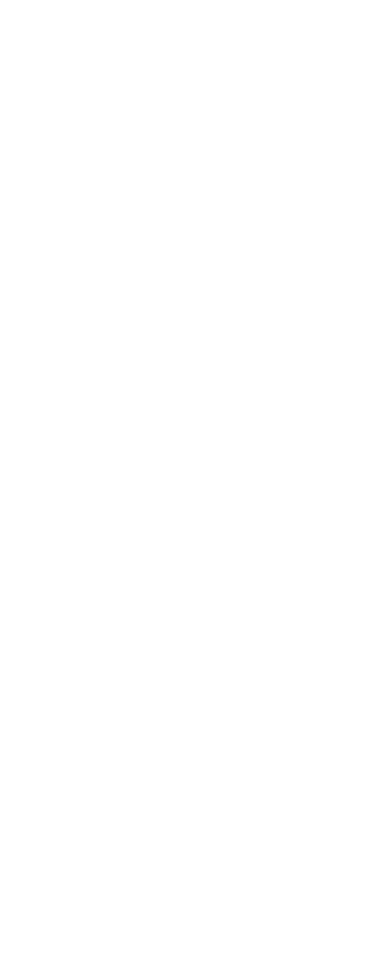
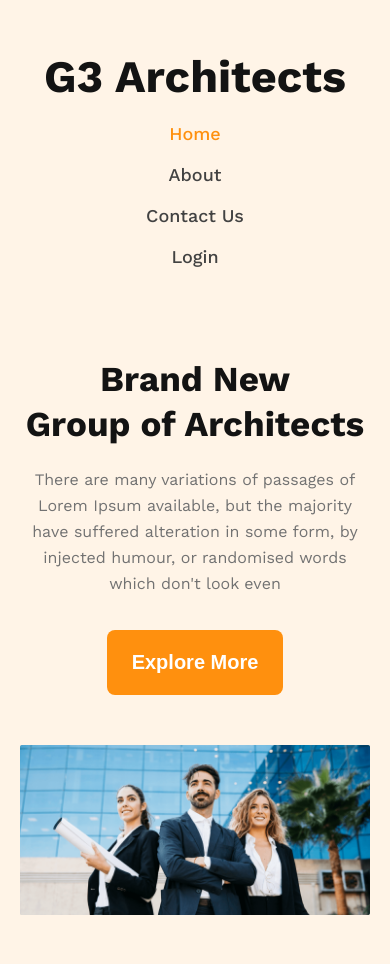
Before and after one commit to ismot-ara/assignments, a plain HTML site: page architects/index.html in a window 390 px wide. Before the commit the page ends 844 px from the top, so only its background shows below. Drawn offline with nearby package versions, Linux system fonts and the light colour scheme.

Commit message:
header complete

```diff
--- /dev/null
+++ b/architects/css/responsive.css
@@ -0,0 +1,59 @@
+/* Mobile device */
+@media screen and (max-width:576px) {
+    /* header responsive */
+    .header{
+        padding: 0 20px;
+    }
+    .menu{
+        flex-direction: column;
+    }
+    .menu, .banner, .banner-description{
+        width: 100%;
+    }
+
+    .nav ul li{
+        display: block;
+        text-align: center;
+        margin-left: 0;
+        margin-bottom: 20px;
+    }
+    .logo h1{
+        margin-bottom: 20px;
+    }
+    .banner-title {
+        font-size: 35px;
+        line-height: 45px;
+        margin: 20px 0;
+    }
+    .banner img{
+        max-width: 100%;
+    }
+
+}
+/* tab device */
+@media screen and (min-width:577px) and (max-width:992px) {
+    /* header responsive */
+    .header{
+        padding: 0 20px;
+    }
+    .menu, .banner, .banner-description{
+        width: 100%;
+    }
+    .menu{
+        padding: 25px 0;
+    }
+    .logo h1 a{
+        font-size: 25px;
+    }
+
+    .nav ul li {
+        margin-left: 20px;
+    }
+    .banner-title {
+        font-size: 44px;
+        line-height: 53px;
+    }
+    .banner img{
+        max-width: 100%;
+    }
+}
--- a/architects/css/style.css
+++ b/architects/css/style.css
@@ -1,6 +1,90 @@
+/* fonts  */
+@import url('https://fonts.googleapis.com/css2?family=Open+Sans:wght@400;700&family=Poppins:wght@400;500&family=Work+Sans:wght@400;500;600;700&display=swap');
 /* common styles and utilities */
 *{
     margin: 0;
     padding: 0;
 }
+body{
+    font-family: 'Work Sans', sans-serif;
+}
+:root{
+    --primary-color: #131313;
+    --secondary-color: #FF900E;
+    --des-color: #727272;
+}
 /* header styles */
+.header{
+    background-color: #FFF4E7;
+    display: flex;
+    align-items: center;
+    flex-direction: column;
+}
+.menu, .banner{
+    width: 1440px;
+}
+.menu{
+    display: flex;
+    justify-content: space-between;
+    align-items: center;
+    padding: 50px 0;
+}
+.logo h1 a{
+    color: var(--primary-color);
+    font-weight: 700;
+    font-size: 45px;
+    text-decoration: none;
+}
+.nav ul{
+    list-style: none;
+}
+.nav ul li{
+    display: inline-block;
+    margin-left: 50px;
+}
+.nav ul li a{
+    text-decoration: none;
+    color: #424242;
+    font-size: 18px;
+    font-weight: 500;
+    transition: 0.3s;
+}
+.nav ul li a:hover{
+    color: var(--secondary-color);
+}
+.nav ul li a.active{
+    color: var(--secondary-color);
+}
+.banner{
+    text-align: center;
+}
+.banner-title{
+    font-weight: 700;
+    font-size: 64px;
+    line-height: 76px;
+    color: var(--primary-color);
+    margin: 30px 0;
+}
+.banner-description{
+    font-weight: 400;
+    color: var(--des-color);
+    font-size: 16px;
+    line-height: 26px;
+    width: 864px;
+    margin: 0 auto;
+    margin-bottom: 33px;
+}
+.btn{
+    background-color: var(--secondary-color);
+    color: #fff;
+    font-weight: 600;
+    font-size: 20px;
+    padding: 21px 25px;
+    border: 0;
+    border-radius: 8px;
+    margin-bottom: 50px;
+}
+.banner img{
+    margin-bottom: 45px;
+    width: 100%;
+}
--- a/architects/index.html
+++ b/architects/index.html
@@ -7,11 +7,32 @@
     <title>G3-Architects</title>
     <!--Main style file -->
     <link rel="stylesheet" href="css/style.css">
+    <!-- responsive style file  -->
+    <link rel="stylesheet" href="css/responsive.css">
 </head>
 <body>
     <!-- header start  -->
     <header class="header">
+        <div class="menu">
+            <div class="logo">
+                <h1><a href="">G3 Architects</a></h1>
+            </div>
+            <nav class="nav">
+                <ul>
+                    <li><a href="" class="active">Home</a></li>
+                    <li><a href="">About</a></li>
+                    <li><a href="">Contact Us</a></li>
+                    <li><a href="">Login</a></li>
+                </ul>
+            </nav>
+        </div>
+        <section class="banner">
+            <h2 class="banner-title">Brand New <br> Group of Architects </h2>
+            <p class="banner-description">There are many variations of passages of Lorem Ipsum available, but the majority have suffered alteration in some form, by injected humour, or randomised words which don't look even</p>
+            <button class="btn">Explore More</button>
+            <img src="images/banner.png" alt="">
 
+        </section>
     </header>
     <!-- header end  -->
 
```
